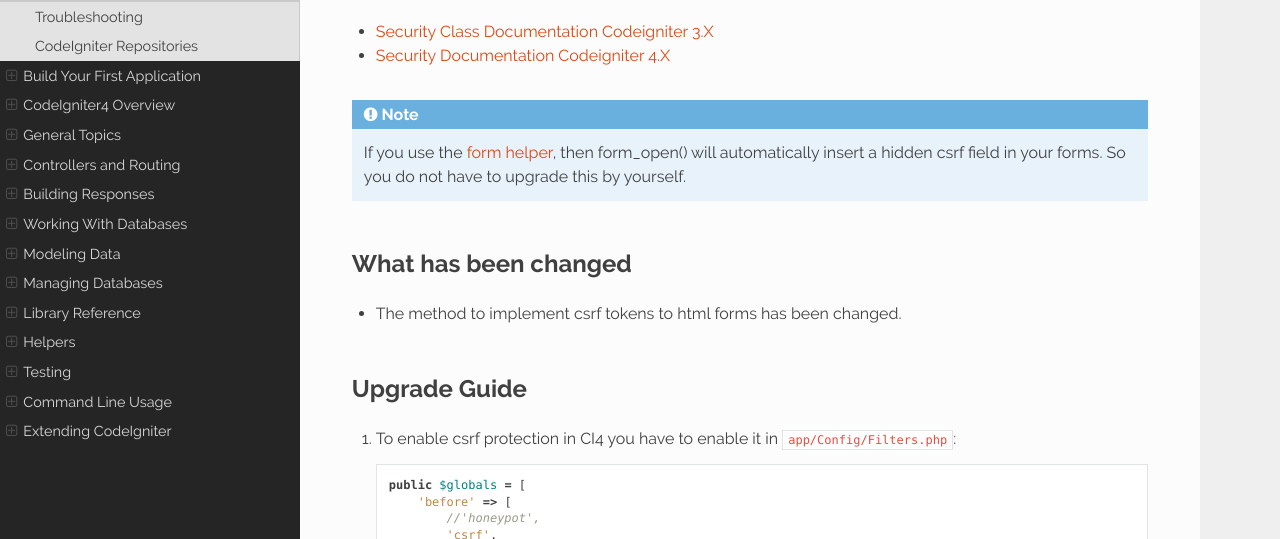
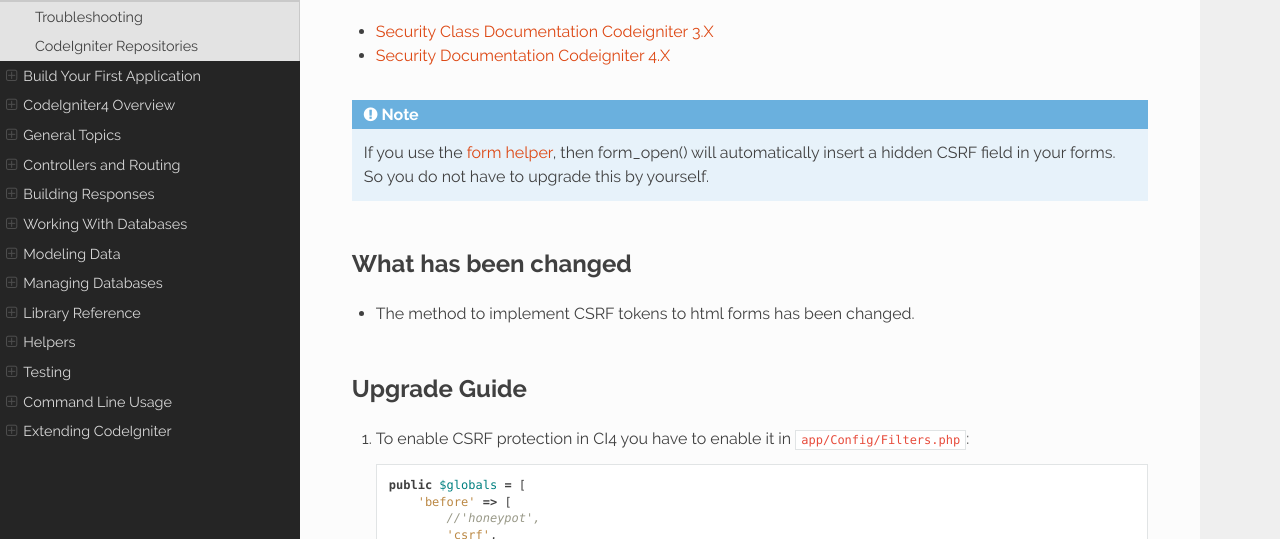
Before and after one commit to NEKOGET/ci4_user_guide_src, a Sphinx documentation site: the page built from source/installation/upgrade_security.rst, in a window 1280 px wide and 900 px high. Shown: the part 333-872 px from the top of the window. Built offline with Sphinx 7.4.7 and the Read the Docs theme 2.0.0, drawn with Linux system fonts in a browser that asks for light colours.

```diff
--- a/source/installation/upgrade_security.rst
+++ b/source/installation/upgrade_security.rst
@@ -13,15 +13,15 @@ Documentations
 - :doc:`Security Documentation Codeigniter 4.X </libraries/security>`
 
 .. note::
-    If you use the `form helper </user_guide/helpers/form_helper.html>`_, then form_open() will automatically insert a hidden csrf field in your forms. So you do not have to upgrade this by yourself.
+    If you use the `form helper </user_guide/helpers/form_helper.html>`_, then form_open() will automatically insert a hidden CSRF field in your forms. So you do not have to upgrade this by yourself.
 
 What has been changed
 =====================
-- The method to implement csrf tokens to html forms has been changed.
+- The method to implement CSRF tokens to html forms has been changed.
 
 Upgrade Guide
 =============
-1. To enable csrf protection in CI4 you have to enable it in ``app/Config/Filters.php``::
+1. To enable CSRF protection in CI4 you have to enable it in ``app/Config/Filters.php``::
 
     public $globals = [
         'before' => [
```
